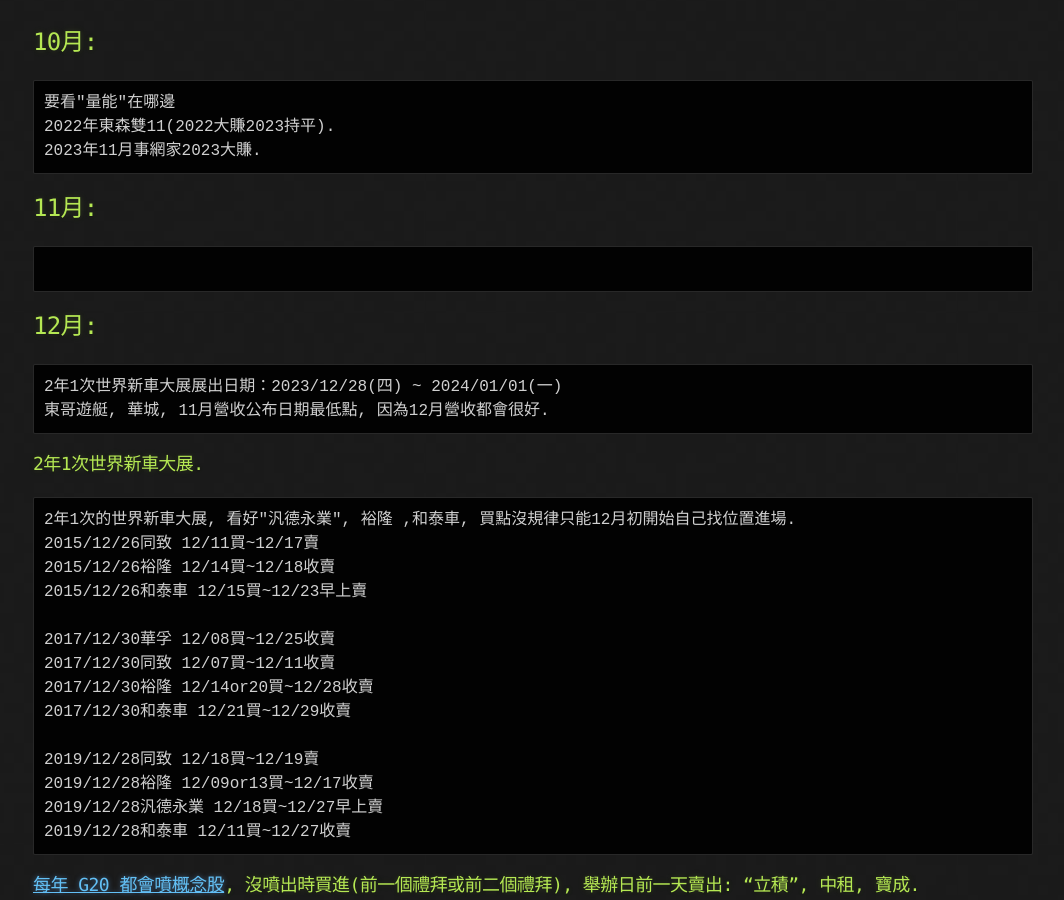
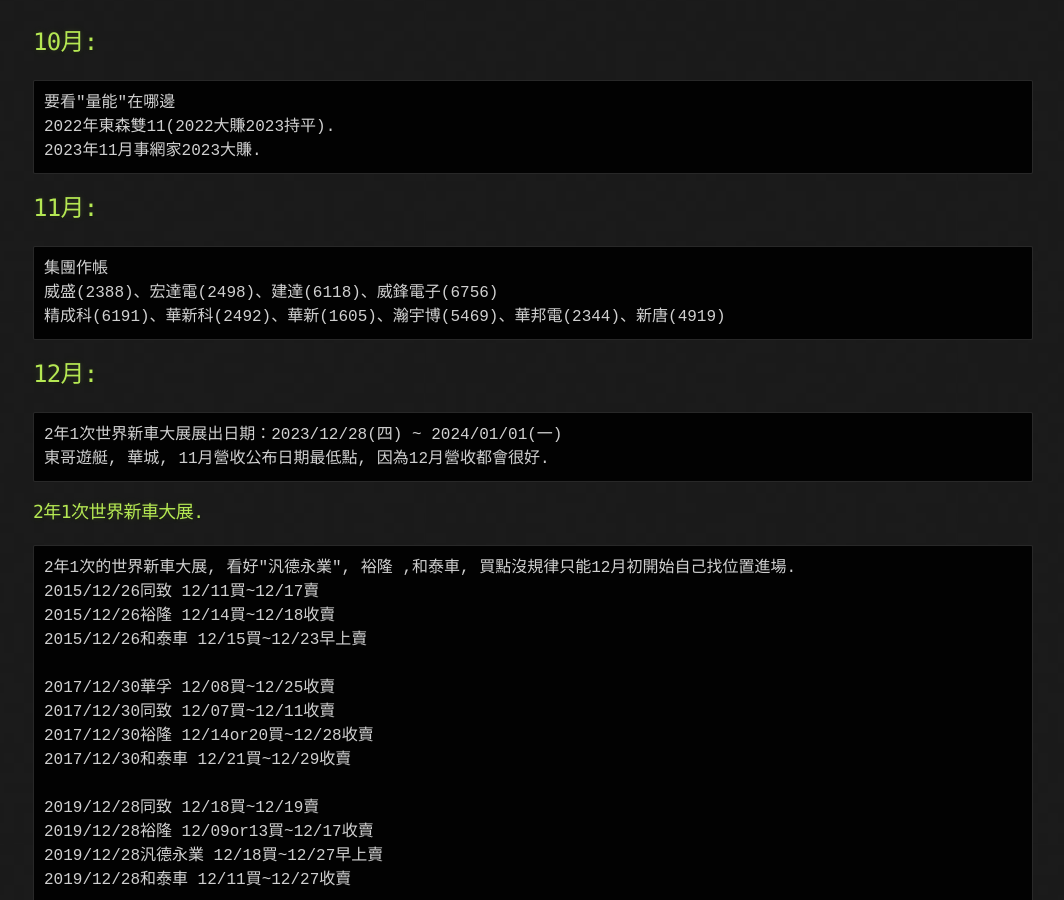
Before and after one commit to lepg5487/Stock_God, a Jekyll site: the page built from experience.md, in a window 1280 px wide and 900 px high, scrolled down 1284 px. Shown: the whole window, without its empty margins (107-1171 px from the left). Built offline with Jekyll 4.4.1, drawn with Linux system fonts in a browser that asks for light colours; our own code applies the rules of GitHub Pages for plain Markdown files.

Commit message:
Update experience.md

````diff
--- a/experience.md
+++ b/experience.md
@@ -44,7 +44,9 @@
 ```
 ## 11月:
 ```
-
+集團作帳
+威盛(2388)、宏達電(2498)、建達(6118)、威鋒電子(6756)
+精成科(6191)、華新科(2492)、華新(1605)、瀚宇博(5469)、華邦電(2344)、新唐(4919)
 ```
 ## 12月:
 ```
````
